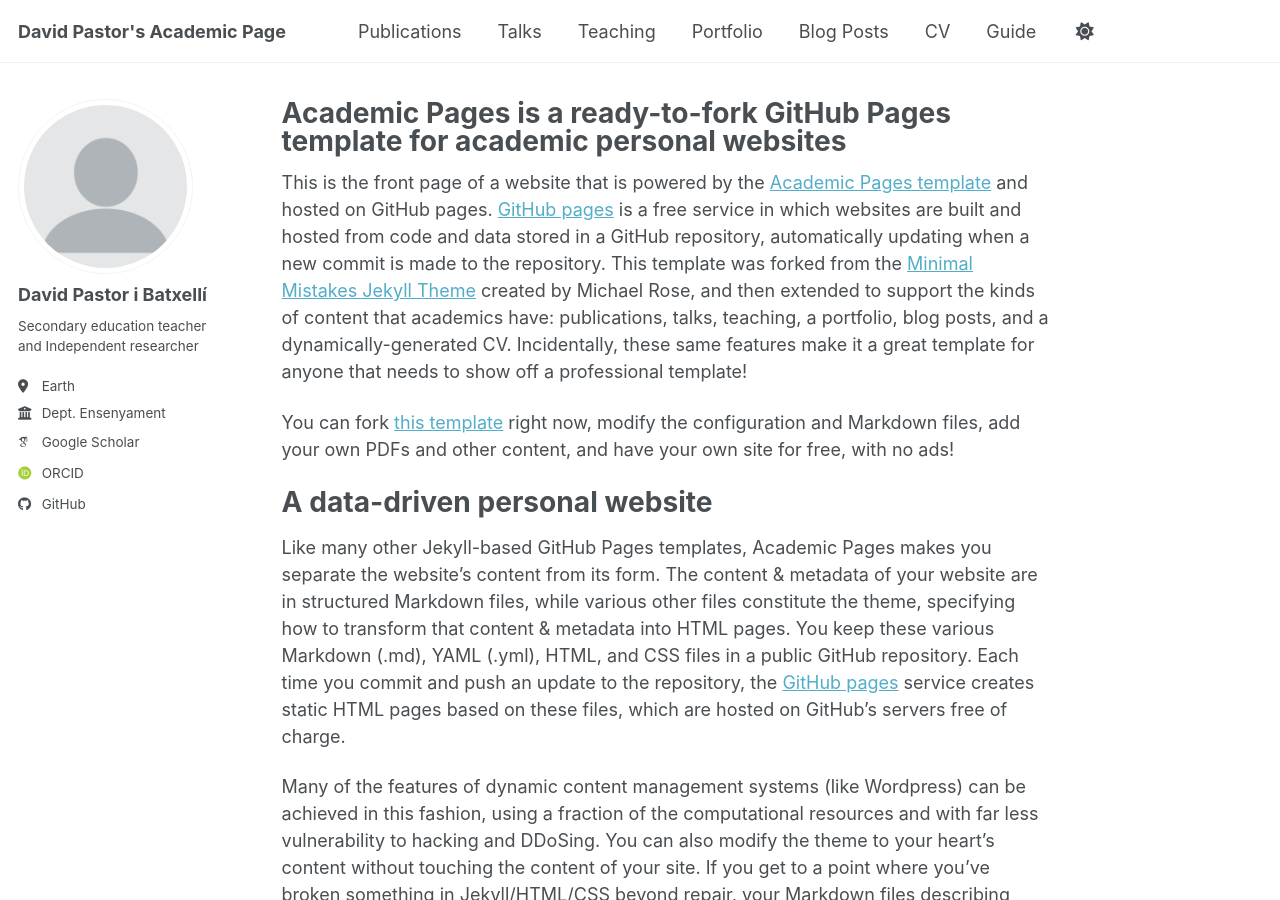
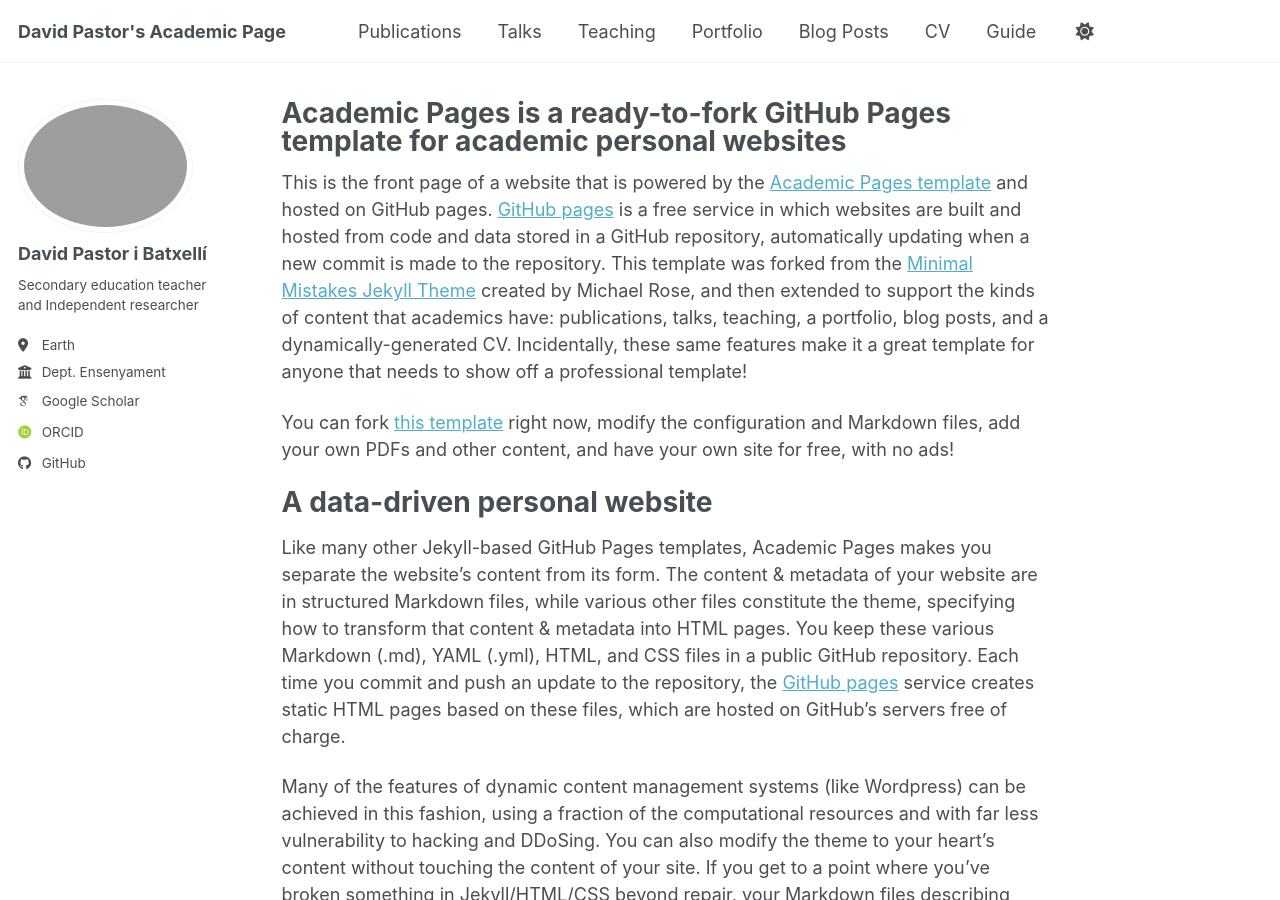
Before and after one commit to profpastor/profpastor.github.io, a Jekyll site: the page built from _pages/about.md, in a window 1280 px wide and 900 px high. Built offline with Jekyll 4.4.1, drawn with Linux system fonts in a browser that asks for light colours; some web fonts are replaced; a script bundle is joined from its source files by our own code; library files that are not in the unit come from our copies.

Commit message:
Clarify avatar field in _config.yml
Updated avatar field comment for clarity.

```diff
--- a/_config.yml
+++ b/_config.yml
@@ -23,7 +23,7 @@ repository               : ""
 #               Additional customization can be done by editing /_includes/author-profile.html
 author:
   # Biographic information
-  avatar           : "profile.png"
+  avatar           : # foto
   name             : "David Pastor i Batxellí"
   pronouns         : # example: "she/her"
   bio              : "Secondary education teacher and Independent researcher"
```
